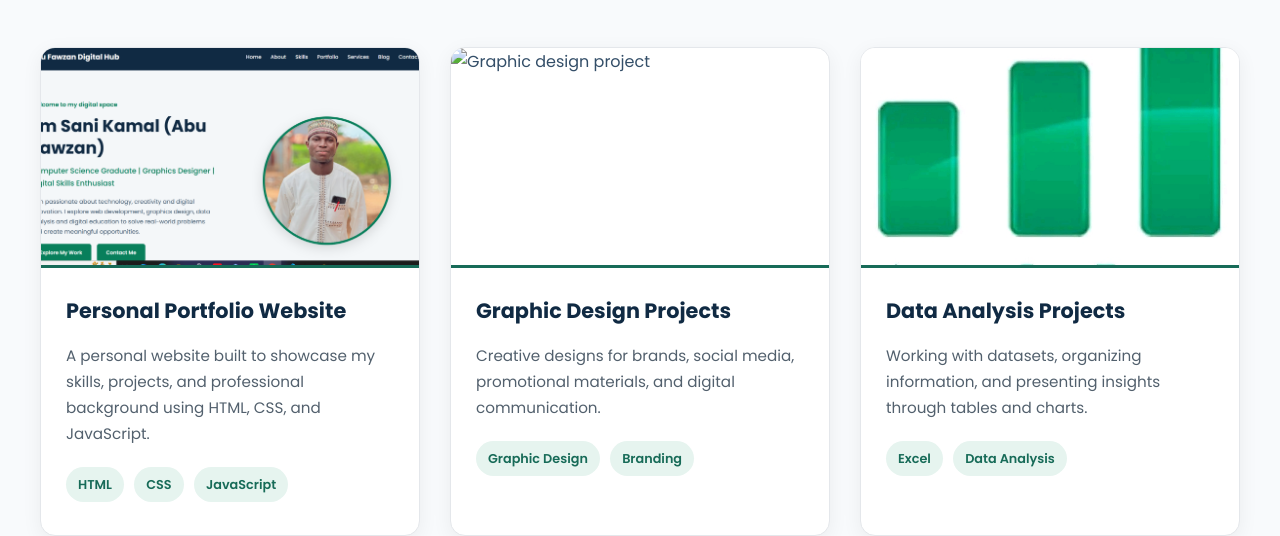
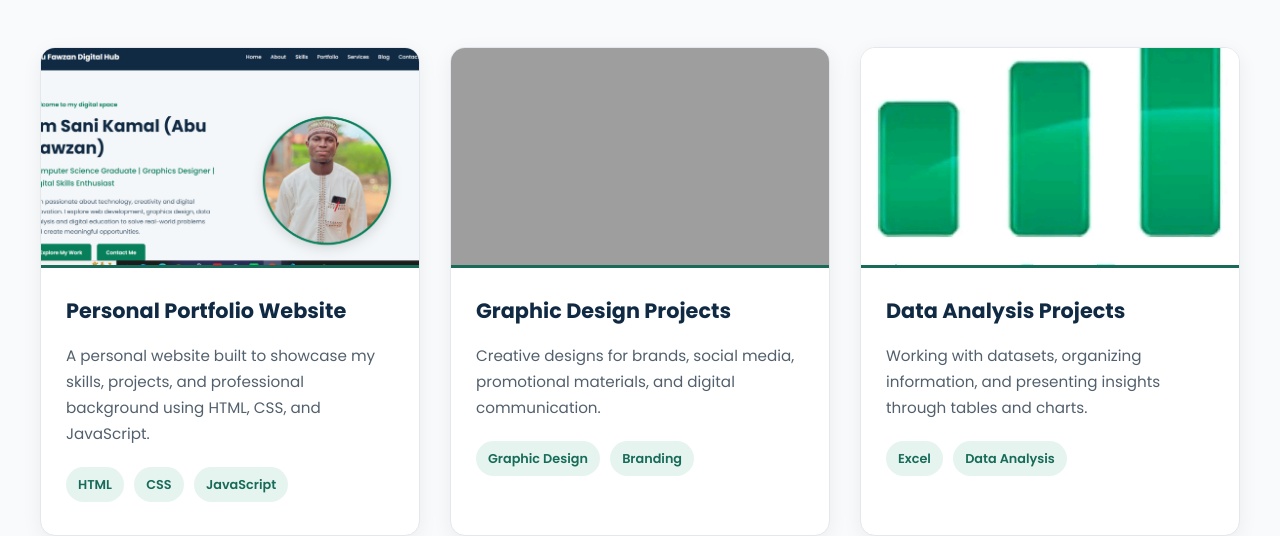
Before and after one commit to Abufawzan522/abu-fawzan-digital-hub, a plain HTML site: page portfolio.html in a window 1280 px wide. Shown: the part 269-805 px from the top of the page. Drawn offline with Linux system fonts and the light colour scheme; the site is published under a folder, as on GitHub Pages, so addresses that start at the root find nothing.

Commit message:
Fix graphics image path on GitHub Pages

```diff
--- a/portfolio.html
+++ b/portfolio.html
@@ -69,7 +69,7 @@
 
             <!-- Project 2 -->
             <div class="portfolio-card">
-                <img src="/assets/graphics11.png.png"
+                <img src="assets/graphics11.png.png"
                      alt="Graphic design project">
 
                 <div class="portfolio-info">
```
